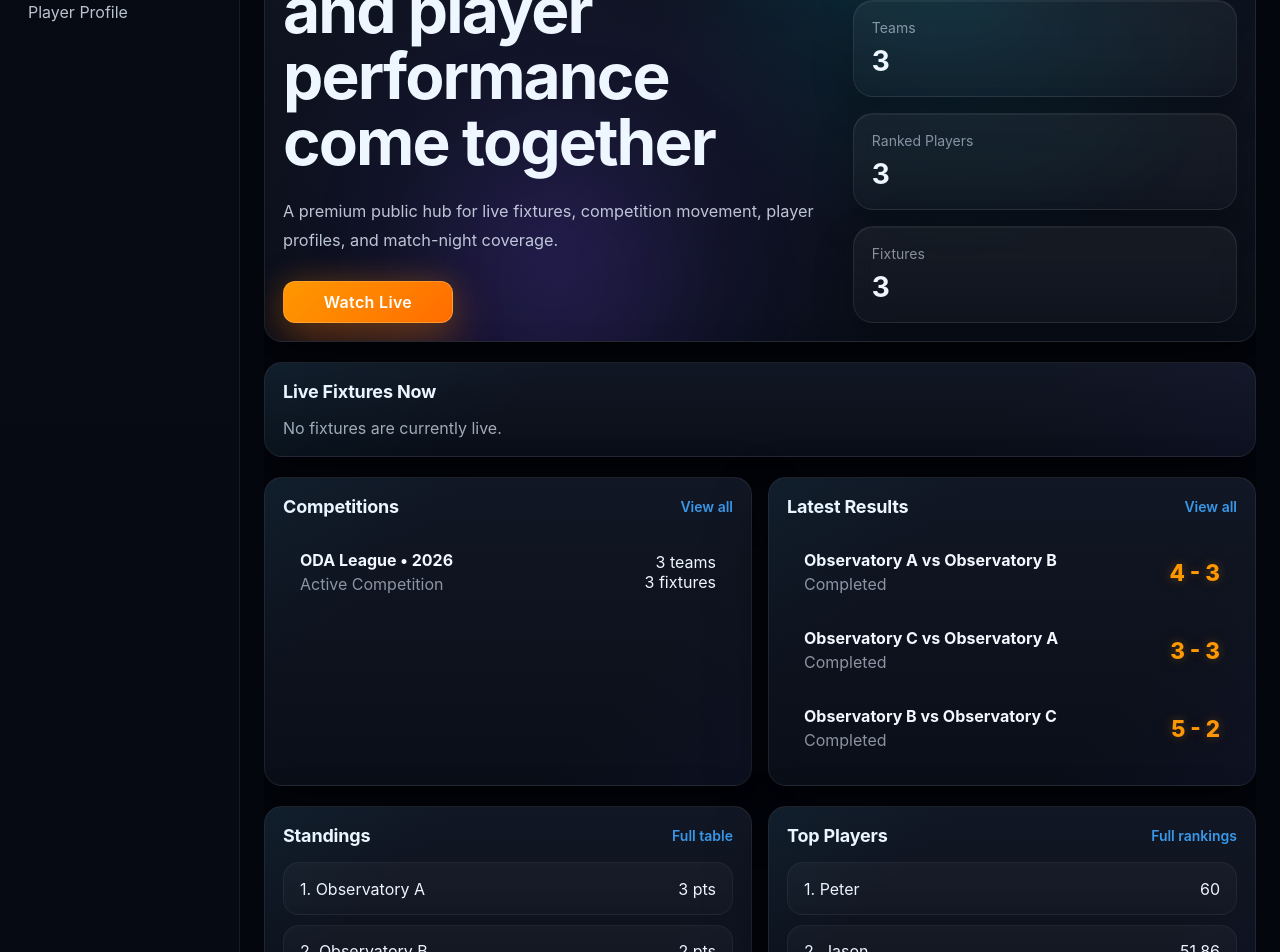
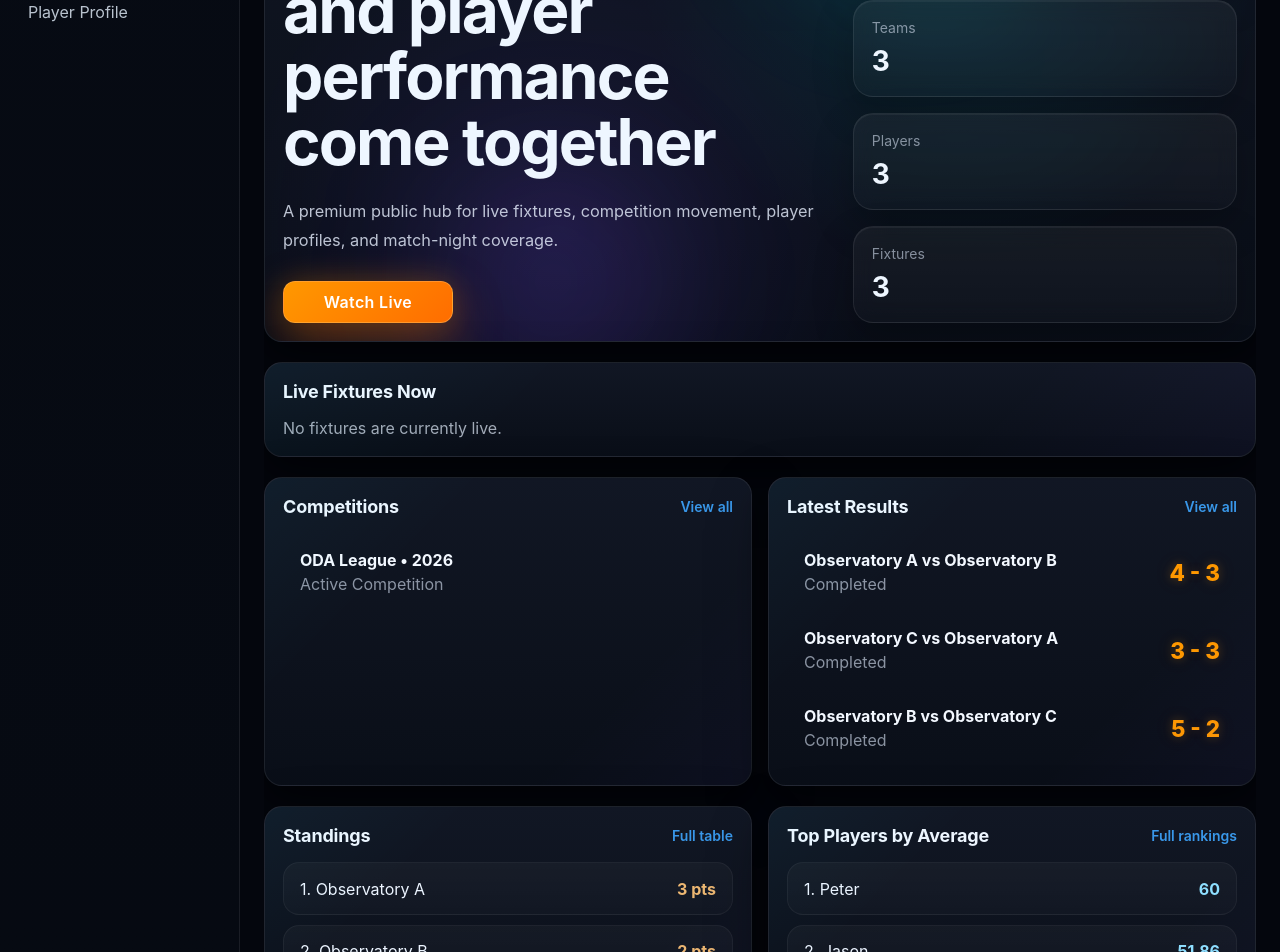
Before and after one commit to jakes007/ODA, a React app in the folder frontend/: page / in a window 1280 px wide. Shown: the part 320-1272 px from the top of the page. Built offline with nearby package versions, Linux system fonts and the light colour scheme; the HTML template or start-up script is replaced by a standard one.

Commit message:
added softer colours to average points and standing points

```diff
--- a/frontend/src/index.css
+++ b/frontend/src/index.css
@@ -583,8 +583,13 @@ textarea {
     0 0 20px rgba(255, 152, 0, 0.15);
 }
 
-.premium-highlight {
-  color: #ff9800;
+.premium-points-value {
+  color: rgba(255, 196, 120, 0.92);
+  font-weight: 700;
+}
+
+.premium-average-value {
+  color: #8edfff;
   font-weight: 700;
 }
 
--- a/frontend/src/pages/LandingPage.css
+++ b/frontend/src/pages/LandingPage.css
@@ -354,10 +354,6 @@
   margin-bottom: 0.25rem;
 }
 
-.premium-card-meta {
-  text-align: right;
-}
-
 .premium-list {
   display: grid;
   gap: 0.65rem;
@@ -468,7 +464,4 @@
     align-items: flex-start;
   }
 
-  .premium-card-meta {
-    text-align: left;
-  }
 }
--- a/frontend/src/pages/LandingPage.jsx
+++ b/frontend/src/pages/LandingPage.jsx
@@ -60,9 +60,9 @@ export default function LandingPage() {
         </div>
 
         <div className="landing-hero-stats premium-hero-stats">
-          <StatCard label="Competitions" value={featuredCompetitions.length} />
+          <StatCard label="Clubs" value={overview.summary.totalTeams} />
           <StatCard label="Teams" value={overview.summary.totalTeams} />
-          <StatCard label="Ranked Players" value={overview.summary.totalRankedPlayers} />
+          <StatCard label="Players" value={overview.summary.totalRankedPlayers} />
           <StatCard label="Fixtures" value={overview.summary.totalFixtures} />
         </div>
       </section>
@@ -125,14 +125,7 @@ export default function LandingPage() {
                 <div className="premium-card-title">
                   {competition.name} • {competition.season}
                 </div>
-          <div className="muted-text">
-            {formatCompetitionStatus(competition.status)}
-          </div>
-        </div>
-
-        <div className="premium-card-meta">
-          <div>{competition.teams} teams</div>
-          <div>{competition.fixtures} fixtures</div>
+                <div className="muted-text">{formatCompetitionStatus(competition.status)}</div>
               </div>
             </div>
           ))}
@@ -178,7 +171,7 @@ export default function LandingPage() {
                       <span>
                         {index + 1}. {team.teamName}
                       </span>
-          <span>{team.leaguePoints} pts</span>
+                      <span className="premium-points-value">{team.leaguePoints} pts</span>
                     </div>
       ))}
     </div>
@@ -186,7 +179,7 @@ export default function LandingPage() {
 
   <section className="panel premium-panel premium-card-section">
     <div className="panel-header">
-      <h3 className="panel-title">Top Players</h3>
+      <h3 className="panel-title">Top Players by Average</h3>
       <Link to="/competition/rankings" className="panel-link">
         Full rankings
       </Link>
@@ -202,7 +195,7 @@ export default function LandingPage() {
                       <span>
                         {index + 1}. {player.displayName}
                       </span>
-          <span>{player.threeDartAverage}</span>
+                      <span className="premium-average-value">{player.threeDartAverage}</span>
                     </Link>
       ))}
     </div>
```
Lines whose indentation alone changed are shown as unchanged.
